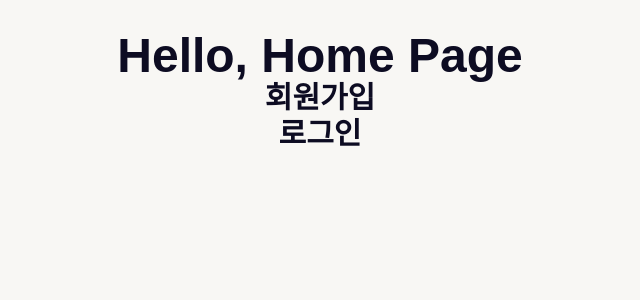
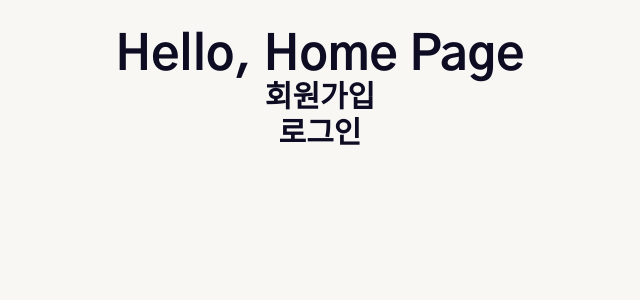
Before and after one commit to kimzeze/vite-typescript-register, a React (Vite) app: page / in a window 1280 px wide. Shown: the top 300 px of the page, without its empty margins (320-960 px from the left). Built offline with nearby package versions, Linux system fonts and the light colour scheme.

Commit message:
[🐞버그]: 오류로 인한 import 라인 수정

```diff
--- a/src/index.css
+++ b/src/index.css
@@ -1,9 +1,8 @@
+@import url('https://fonts.googleapis.com/css2?family=Gothic+A1:wght@100;200;300;400;500;600;700;800;900&display=swap');
 /* tailwind */
-
 @tailwind base;
 @tailwind components;
 @tailwind utilities;
-@import url('https://fonts.googleapis.com/css2?family=Gothic+A1:wght@100;200;300;400;500;600;700;800;900&display=swap');
 
 @layer base {
   h1 {
```
